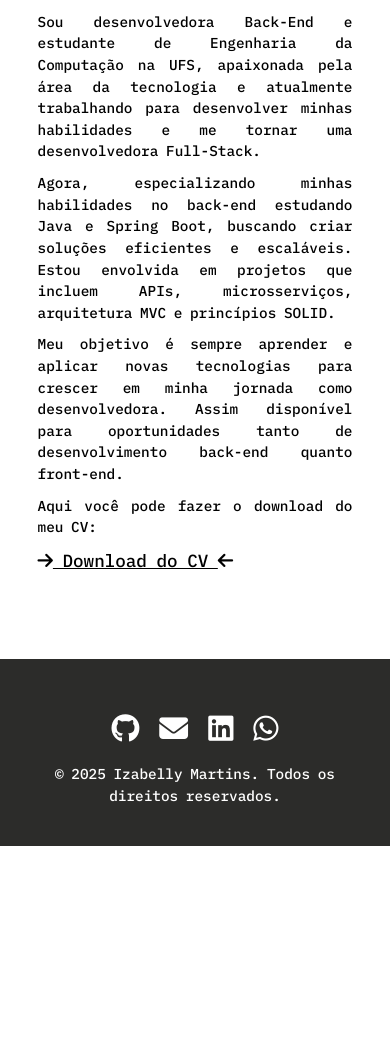
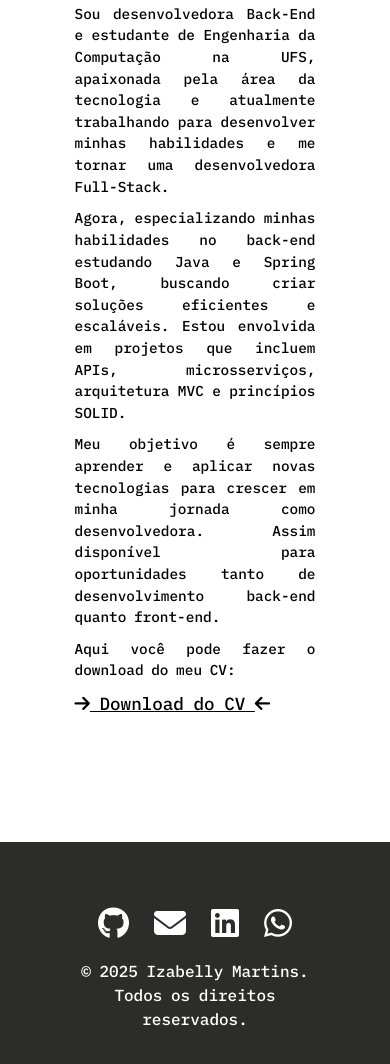
Before and after one commit to IzabellyMartins/portfolio, a plain HTML site: page src/index.html in a window 390 px wide. Shown: the part 560-1624 px from the top of the page. Before the commit the page ends 1406 px from the top, so only its background shows below. Drawn offline with nearby package versions, Linux system fonts and the light colour scheme.

Commit message:
alteracao de mediaqueries

```diff
--- a/src/css/sobre.css
+++ b/src/css/sobre.css
@@ -261,3 +261,34 @@ footer p {
         background: white !important;
     }
 }
+
+@media screen and (max-width: 1080px) and (max-height: 2408px) {
+    .sobre-container {
+        flex-direction: column;
+        align-items: center;
+        text-align: center;
+        padding: 30px;
+    }
+
+    .sobre-imagem {
+        width: 80%;
+        max-width: 450px;
+    }
+
+    .sobre-texto {
+        width: 90%;
+        text-align: center;
+        font-size: 1.2rem;
+        padding: 10px;
+    }
+
+    footer {
+        font-size: 1rem;
+        padding: 20px;
+        text-align: center;
+    }
+
+    .social-icons {
+        gap: 25px;
+    }
+}
```
